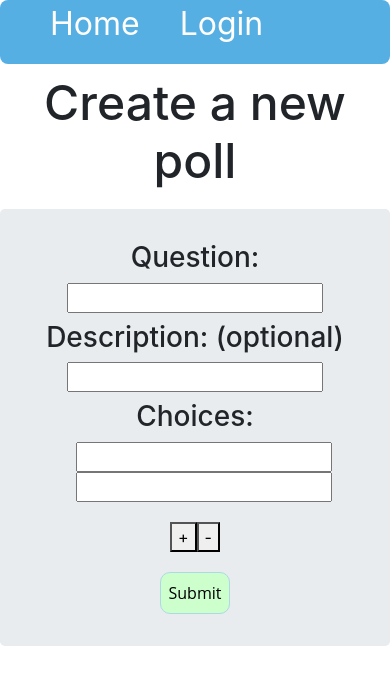
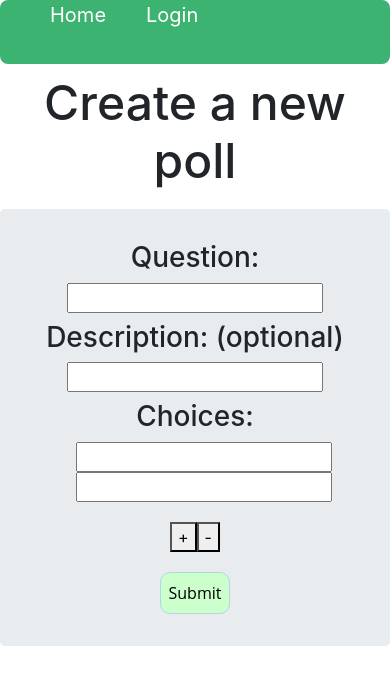
Before and after one commit to ChrisKCarr/Pollista-FrontEnd, a React (Create React App) app: page /create in a window 390 px wide. Shown: the top 684 px of the page. Built offline with nearby package versions, Linux system fonts and the light colour scheme; no server answers.

Commit message:
link color change

```diff
--- a/src/Components/Nav.css
+++ b/src/Components/Nav.css
@@ -4,13 +4,11 @@ nav {
   align-items: center;
   padding: 0 30px;
   height: 4em;
-
 }
 .navLink {
   font-size: 2em;
   color: white;
   text-decoration: none;
-
 }
 .navLink:hover {
   color: blue;
@@ -50,3 +48,14 @@ nav {
   border: none;
 }
 /* media query */
+
+@media only screen and (max-width: 600px) {
+  nav {
+    background-color: mediumseagreen;
+    display: flex;
+    justify-items: center;
+  }
+  .navLink {
+    font-size: 20px;
+  }
+}
--- a/src/Components/Poll.js
+++ b/src/Components/Poll.js
@@ -5,13 +5,24 @@ import PollContext from "../contexts/PollContext";
 
 class Poll extends Component {
   static contextType = PollContext;
-
+  colorChange = () => {
+    if (this.context.user) {
+      if (this.context.user.votedOn.includes(this.props.pollObject._id)) {
+        return { color: "#d4d7dd" };
+      } else {
+        return { color: "rgb(86, 175, 226)" };
+      }
+    } else {
+      return { color: "rgb(86, 175, 226)" };
+    }
+  };
   render() {
     let poll = this.props.pollObject;
     return (
       <div className="PollContainer">
         <Link
           className="PollTitle"
+          style={this.colorChange()}
           to={{
             pathname: `/show/${this.props.pollObject._id}`,
             state: { poll },
```
Also changed, not shown: package.json (line endings or trailing spaces), 2 other files (tests, documents, lock files or other folders).
